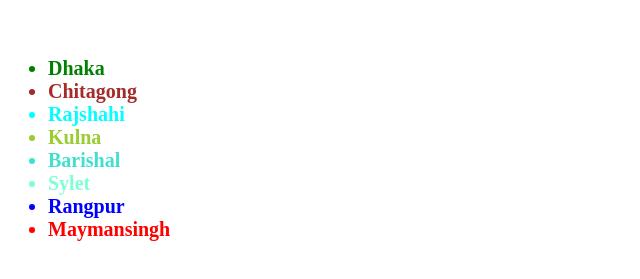
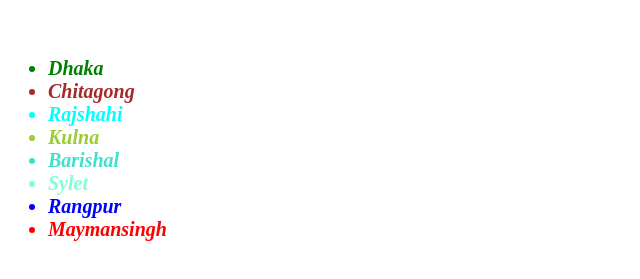
Before and after one commit to tushariqbal1/modiul-2-practice, a plain HTML site: page task2.html in a window 1280 px wide. Shown: the part 491-770 px from the top of the page, 0-640 px from the left. Drawn offline with Linux system fonts and the light colour scheme.

Commit message:
Modiul 2 practice

```diff
--- a/task2.html
+++ b/task2.html
@@ -14,7 +14,7 @@
     <p style="border: 2px solid red; padding: 20px; margin: 20px; border-radius: 20px; font-size: 18px; font-weight: 500; text-align: justify;">Bangladesh is a beautiful South Asian country known for its rich culture, resilient history, and natural wonders. With Dhaka as its bustling capital, it is home to more than 170 million people who speak Bengali and celebrate traditions rooted in art, music, and literature. The nation is famous for the Sundarbans mangrove forest, the Royal Bengal Tiger, and its countless rivers that shape fertile lands. Despite challenges like floods and cyclones, Bangladesh has shown remarkable progress in education, health, and economic growth, becoming one of the world’s fastest‑developing countries.</p>
 
     <h2 style="background-color: antiquewhite; color: red; font-size: 44px; font-family: 'Courier New', Courier, monospace; font-style: italic; margin: 60px; padding: 20px; border-radius: 30px;">Division of Bangladesh</h2>
-    <ul style="font-weight: bold; font-size: 20px;">
+    <ul style="font-weight: bold; font-size: 20px; font-style: italic;">
         <li style="color: green;">Dhaka</li>
         <li style="color: brown;">Chitagong</li>
         <li style="color: aqua;">Rajshahi</li>
```
